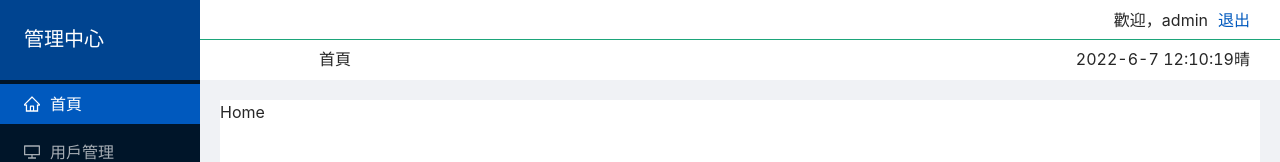
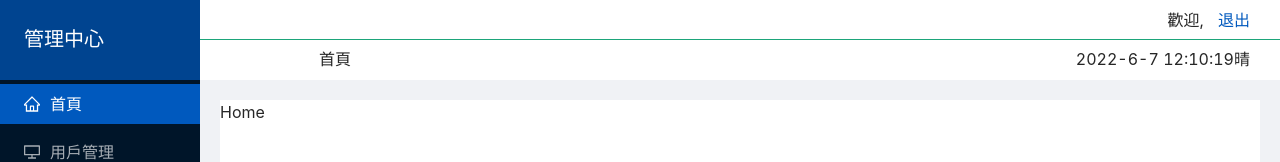
Before and after one commit to SimonLiu0911/BackstageByReact17, a React (Create React App) app: page /home in a window 1280 px wide. Shown: the top 162 px of the page. Built offline with nearby package versions, Linux system fonts and the light colour scheme; the HTML template or start-up script is replaced by a standard one.

Commit message:
Headwe: temp

```diff
--- a/src/components/header/header.jsx
+++ b/src/components/header/header.jsx
@@ -1,26 +1,35 @@
-import React, { useState, useEffect } from "react";
+import React, { useState, useEffect, useRef } from "react";
+import { withRouter } from "react-router-dom";
 import { formateDate } from "../../utils/dateUtils";
 import memoryUtils from "../../utils/memoryUtils";
 import { HeaderStyle, HeaderTopStyle, HeaderBottomStyle } from "./headerStyle";
 
-const Header = () => {
+const Header = (props) => {
+  console.log(props);
   const [currentTime, setCurrentTime] = useState(formateDate(Date.now()));
-  const user = memoryUtils.user;
-  console.log(user);
+  const [userInfo, setUserInfo] = useState(memoryUtils.user);
+  const timer = useRef(null)
 
   useEffect(() => {
-    setTimeout(() => {
+    timer.current = setInterval(() => {
       setCurrentTime(formateDate(Date.now()));
     }, 1000);
-    // setInterval(() => {
-    //   setCurrentTime(formateDate(Date.now()));
-    // }, 1000);
+
+    return () => {
+      clearInterval(timer.current)
+    }
   }, [currentTime]);
+
+  // useEffect(() => {
+  //   setTimeout(() => {
+  //     setCurrentTime(formateDate(Date.now()));
+  //   }, 1000);
+  // }, [currentTime]);
 
   return (
     <HeaderStyle>
       <HeaderTopStyle>
-        <span>歡迎，admin</span>
+        <span>歡迎, {userInfo.email}</span>
         <a href="#">退出</a>
       </HeaderTopStyle>
       <HeaderBottomStyle>
@@ -34,4 +43,4 @@ const Header = () => {
   );
 };
 
-export default Header;
+export default withRouter(Header);
--- a/src/pages/admin/admin.jsx
+++ b/src/pages/admin/admin.jsx
@@ -25,7 +25,7 @@ const Admin = () => {
         <LetNav></LetNav>
       </Sider>
       <Layout>
-        <Header>Header</Header>
+        <Header></Header>
         <Content style={{ backgroundColor: "#fff", margin: "20px" }}>
           <Switch>
             <Route path="/home" component={Home}></Route>
```
